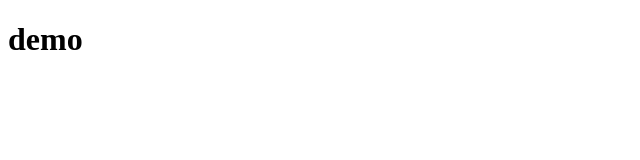
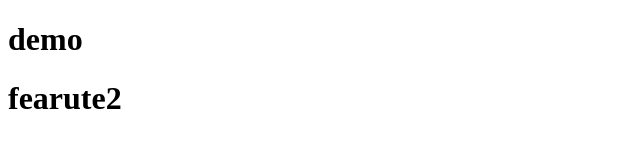
Before and after one commit to AkhtarRaza9/demoproject, a plain HTML site: page index.html in a window 1280 px wide. Shown: the whole page, without its empty margins (0-640 px from the left). Drawn offline with Linux system fonts and the light colour scheme.

Commit message:
new branch add

```diff
--- a/index.html
+++ b/index.html
@@ -7,5 +7,6 @@
 </head>
 <body>
     <h1>demo</h1>
+    <h1>fearute2</h1>
 </body>
 </html>
```
